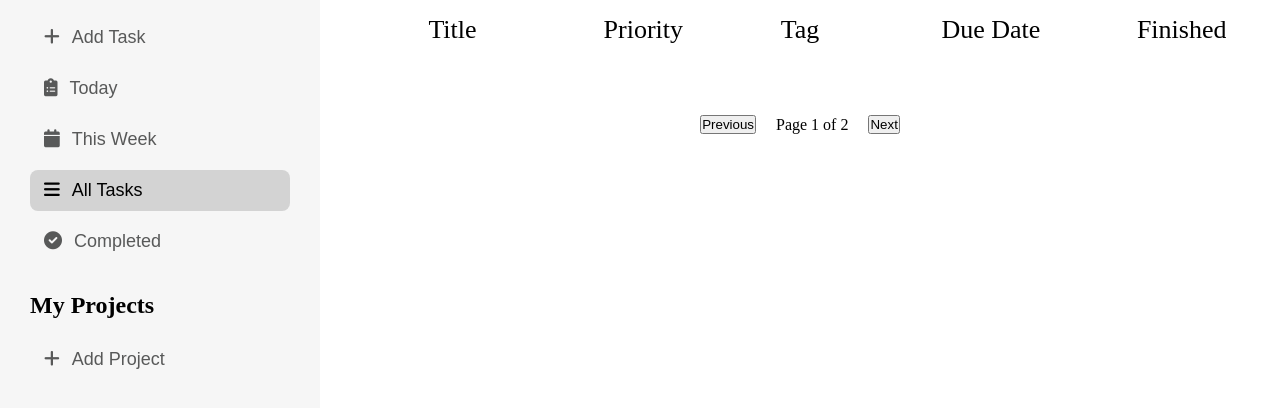
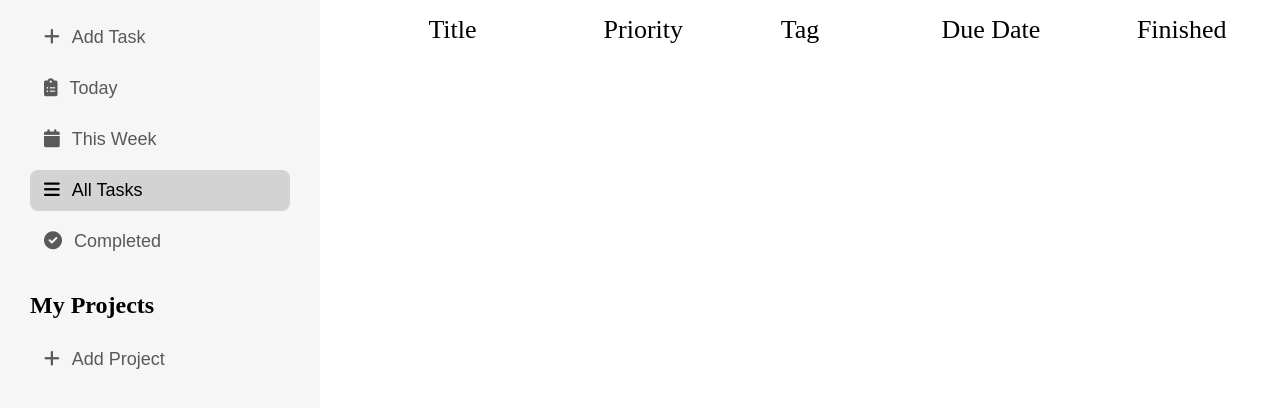
Before and after one commit to shivam-bansal1/Todo-list, a website built with webpack: page src/template.html in a window 1280 px wide. Shown: the part 92-500 px from the top of the page. Built offline with nearby package versions, Linux system fonts and the light colour scheme.

Commit message:
Make todo list scrollable

```diff
--- a/src/css/expandtodo.css
+++ b/src/css/expandtodo.css
@@ -7,7 +7,7 @@
 .outer-container {
     background-color: var(--light-gray-background);
     position: absolute;
-    overflow: auto;
+    overflow: hidden;
     right: 0;
     z-index: 1;
 
--- a/src/css/sidebar.css
+++ b/src/css/sidebar.css
@@ -7,10 +7,10 @@
 .sidebar {
     background-color: var(--light-gray-background);
     position: absolute;
-    overflow: auto;
+    overflow-y: auto;
     z-index: 1;
 
-    height: 100%;
+    height: 100vh;
     width: 320px;
     padding: 30px;
 
--- a/src/css/style.css
+++ b/src/css/style.css
@@ -10,9 +10,9 @@ body {
     padding: 0;
     margin: 0;
     box-sizing: border-box;
+    overflow: hidden;
 }
 
 #content {
     position: relative;
-    height: 100vh;
 }
--- a/src/css/todosection.css
+++ b/src/css/todosection.css
@@ -4,12 +4,13 @@
     position: relative;
     left: 320px; /* Shifted by the sidebar width */
     width: calc(100% - 320px);
-
+    height: 100vh;;
     display: grid;
 }
 
 #todos-section {
     padding: 20px;
+    overflow-y: auto;
 }
 
 #content-heading {
@@ -20,7 +21,6 @@
 .todo-header,
 .todo-item {
     display: grid;
-    /* grid-template-columns: repeat(5, 1fr); */
     grid-template-columns: 1.5fr 1fr 1fr 1.5fr 1fr;
     gap: 20px;
     font-size: 26px;
@@ -118,13 +118,3 @@ input:checked + .slider:before {
 .slider:before {
     border-radius: 50%;
 }
-
-/* Paginator */
-
-.paginator {
-    display: flex;
-    gap: 20px;
-    justify-content: center;
-    align-items: center;
-    margin-top: 60px;
-}
--- a/src/modules/TodoSection.js
+++ b/src/modules/TodoSection.js
@@ -20,7 +20,6 @@ export function createTodoSection(whichTodos) {
 
     TodoSection.appendChild(contentHeading);
     TodoSection.appendChild(loadTodoItems(whichTodos));
-    TodoSection.appendChild(getPaginator());
     mainSection.appendChild(TodoSection);
     main.appendChild(mainSection);
 }
@@ -57,7 +56,7 @@ function createHeader() {
     return header;
 }
 
-function loadTodoItems(whichTodos, pageNumber=1) {
+function loadTodoItems(whichTodos) {
     const TodoItemsContainer = document.createElement("div");
     TodoItemsContainer.setAttribute("id", "todos-container");
     TodoItemsContainer.appendChild(createHeader());
@@ -67,14 +66,6 @@ function loadTodoItems(whichTodos, pageNumber=1) {
     todosList = filterTodos(todosList, whichTodos);
 
     if(todosList) {
-        // Pagination Logic
-        const todosPerPage = 8;
-        if(todosList.length > todosPerPage) {
-            const start = (pageNumber-1) * todosPerPage;
-            const end = start + todosPerPage;
-            todosList = todosList.slice(start, end);
-        }
-
         // Change due date display format
         todosList = todosList.map((todo) => ({
             ...todo,  // Spread the other properties of the todo object
@@ -176,33 +167,9 @@ function createFinishedToggle(id, isCompleted) {
     span.setAttribute("data-todo-id", id);
     span.classList.add("slider");
 
-
     label.appendChild(input);
     label.appendChild(span);
     finishedToggle.appendChild(label);
 
     return finishedToggle;
 }
-
-function getPaginator() {
-    const paginator = document.createElement("div");
-    paginator.className = "paginator";
-
-    const prevButton = document.createElement("button");
-    prevButton.textContent = "Previous";
-    prevButton.className = "prev-button";
-
-    const pageInfo = document.createElement("span");
-    pageInfo.textContent = "Page 1 of 2";
-    pageInfo.className = "page-info";
-
-    const nextButton = document.createElement("button");
-    nextButton.textContent = "Next";
-    nextButton.className = "next-button";
-
-    paginator.appendChild(prevButton);
-    paginator.appendChild(pageInfo);
-    paginator.appendChild(nextButton);
-
-    return paginator;
-}
```
